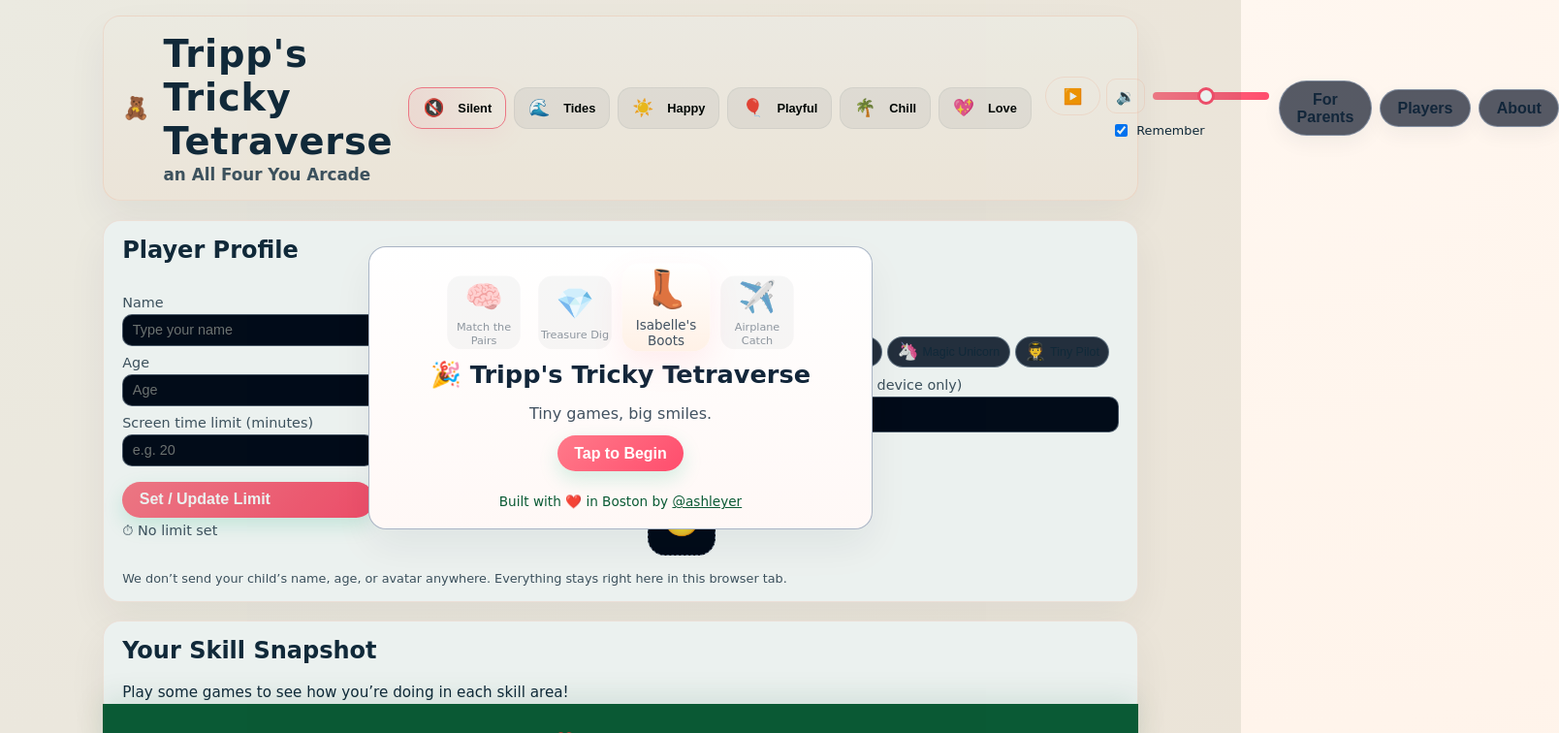
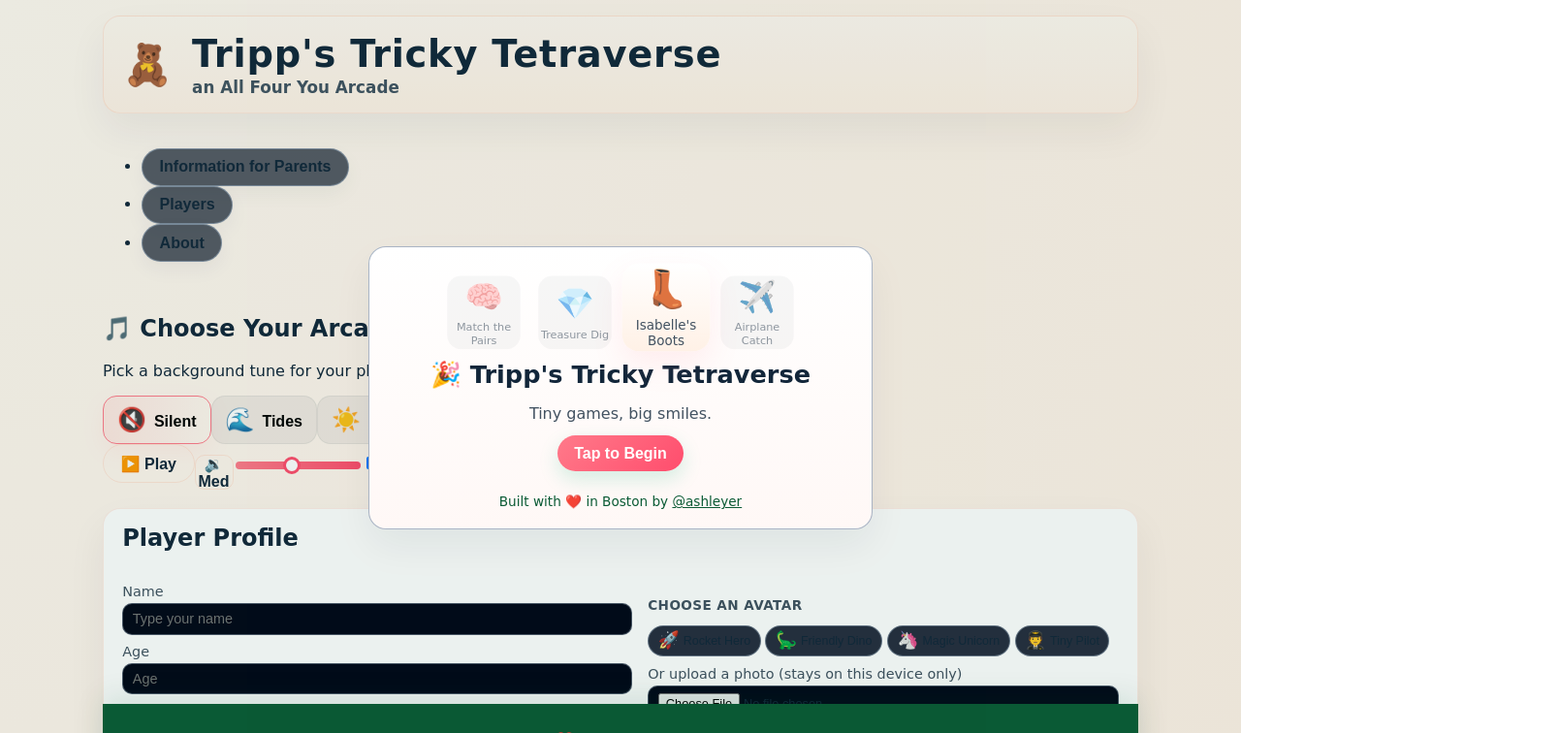
Before and after one commit to ashleyer/tripp-s-tricky-tetraverse, a React (Vite) app: page / in a window 1280 px wide. Shown: the top 756 px of the page at 97% size, 1608 px wide, since content can reach past the window. Built offline with nearby package versions, Linux system fonts and the light colour scheme.

Commit message:
music bar and nav bar realignment

```diff
--- a/src/App.css
+++ b/src/App.css
@@ -1,3 +1,200 @@
+/* Responsive design for all devices */
+@media (max-width: 800px) {
+  .main-overlay-nav, .overlay-list {
+    flex-direction: column;
+    gap: 10px;
+    align-items: center;
+  }
+  .music-choice-section {
+    max-width: 98vw;
+    padding: 1.1rem 0.5rem 1rem 0.5rem;
+  }
+  .music-thumbnails-row {
+    flex-wrap: wrap;
+    gap: 10px;
+  }
+  .design-music-tile {
+    min-width: 56px;
+    min-height: 56px;
+    font-size: 0.98rem;
+    padding: 0.5rem 0.5rem 0.4rem 0.5rem;
+  }
+  .modal-content {
+    padding: 18px 6vw 18px 6vw;
+    max-width: 98vw;
+  }
+  .game-panel {
+    padding: 18px 4vw 18px 4vw;
+    max-width: 99vw;
+  }
+  .profile-card, .performance-section {
+    padding: 1.1rem 0.5rem;
+  }
+}
+
+@media (max-width: 500px) {
+  .design-title {
+    font-size: 1.45rem;
+  }
+  .music-choice-title {
+    font-size: 1.05rem;
+  }
+  .music-choice-section {
+    padding: 0.7rem 0.2rem 0.7rem 0.2rem;
+  }
+  .modal-content {
+    padding: 10px 2vw 10px 2vw;
+    font-size: 0.98rem;
+  }
+  .game-panel {
+    padding: 10px 2vw 10px 2vw;
+    font-size: 0.98rem;
+  }
+}
+/* --- Modern, design-savvy styles for overlays and music section --- */
+@import url('https://fonts.googleapis.com/css2?family=Montserrat:wght@700;900&family=Inter:wght@400;600&display=swap');
+
+.design-title {
+  font-family: 'Montserrat', 'Inter', Arial, sans-serif;
+  font-weight: 900;
+  font-size: 2.5rem;
+  letter-spacing: -1px;
+  color: #ff6f61;
+  margin-bottom: 0.1em;
+  text-shadow: 0 2px 12px #fffbe8cc, 0 1px 0 #fff;
+}
+.design-subtitle {
+  font-family: 'Inter', Arial, sans-serif;
+  font-weight: 600;
+  font-size: 1.15rem;
+  color: #2d6a4f;
+  margin-top: 0.1em;
+  letter-spacing: 0.01em;
+}
+
+.main-overlay-nav {
+  display: flex;
+  justify-content: center;
+  margin: 1.2rem 0 0.7rem 0;
+}
+.overlay-list {
+  display: flex;
+  gap: 18px;
+  list-style: none;
+  padding: 0;
+  margin: 0;
+}
+.overlay-nav-btn {
+  font-family: 'Montserrat', 'Inter', Arial, sans-serif;
+  font-weight: 700;
+  font-size: 1.08rem;
+  background: linear-gradient(90deg, #fffbe8 60%, #ffe7e7 100%);
+  color: #ff6f61;
+  border: 2px solid #ffb347;
+  border-radius: 14px;
+  padding: 0.7rem 1.3rem;
+  box-shadow: 0 2px 10px rgba(255,183,71,0.08);
+  transition: background 0.18s, color 0.18s, border 0.18s;
+}
+.overlay-nav-btn:hover, .overlay-nav-btn:focus {
+  background: #fffbe8;
+  color: #2d6a4f;
+  border-color: #ff6f61;
+}
+
+.music-choice-section {
+  background: linear-gradient(90deg, #fffbe8 60%, #ffe7e7 100%);
+  border-radius: 22px;
+  box-shadow: 0 4px 24px rgba(255,183,71,0.10);
+  padding: 1.5rem 1.2rem 1.2rem 1.2rem;
+  margin: 0 auto 1.2rem auto;
+  max-width: 600px;
+  text-align: center;
+}
+.music-choice-title {
+  font-family: 'Montserrat', 'Inter', Arial, sans-serif;
+  font-weight: 900;
+  font-size: 1.45rem;
+  color: #ff6f61;
+  margin-bottom: 0.2em;
+  letter-spacing: -0.5px;
+}
+.music-choice-prompt {
+  font-family: 'Inter', Arial, sans-serif;
+  font-size: 1.05rem;
+  color: #2d6a4f;
+  margin-bottom: 1.1em;
+}
+.music-thumbnails-row {
+  display: flex;
+  justify-content: center;
+  gap: 18px;
+  margin-bottom: 1.1em;
+}
+.design-music-tile {
+  background: #fff;
+  border: 2.5px solid #ffb347;
+  border-radius: 14px;
+  box-shadow: 0 2px 10px rgba(255,183,71,0.10);
+  font-family: 'Montserrat', 'Inter', Arial, sans-serif;
+  font-weight: 700;
+  color: #2d6a4f;
+  padding: 0.7rem 0.8rem 0.5rem 0.8rem;
+  min-width: 70px;
+  min-height: 70px;
+  display: flex;
+  flex-direction: column;
+  align-items: center;
+  transition: border 0.18s, box-shadow 0.18s, color 0.18s;
+}
+.design-music-tile.music-tile-selected {
+  border: 2.5px solid #ff6f61;
+  color: #ff6f61;
+  box-shadow: 0 4px 18px #ffb34733;
+}
+.music-label {
+  font-size: 1rem;
+  font-family: 'Inter', Arial, sans-serif;
+  font-weight: 600;
+  color: inherit;
+}
+.music-controls-row {
+  display: flex;
+  justify-content: center;
+  align-items: center;
+  gap: 12px;
+  margin-top: 0.2em;
+}
+.design-music-btn {
+  font-family: 'Inter', Arial, sans-serif;
+  font-weight: 600;
+  font-size: 1.02rem;
+  border-radius: 10px;
+  padding: 0.5rem 1.1rem;
+  background: #fffbe8;
+  color: #2d6a4f;
+  border: 2px solid #ffb347;
+  transition: background 0.18s, color 0.18s, border 0.18s;
+}
+.design-music-btn:hover, .design-music-btn:focus {
+  background: #ffe7e7;
+  color: #ff6f61;
+  border-color: #ff6f61;
+}
+.music-volume-slider {
+  width: 120px;
+  accent-color: #ffb347;
+  margin: 0 0.5em;
+}
+.music-remember-label {
+  font-family: 'Inter', Arial, sans-serif;
+  font-size: 0.98rem;
+  color: #2d6a4f;
+  margin-left: 0.7em;
+  display: flex;
+  align-items: center;
+  gap: 6px;
+}
 /* Parent modal backdrop for better readability */
 .parent-modal-backdrop {
   background: rgba(30, 30, 40, 0.85) !important;
@@ -54,47 +251,101 @@
 
 /* Toddler-friendly game styles */
 .game-panel {
-  max-width: 880px;
+  max-width: 980px;
   margin: 0 auto;
-  padding: 18px;
-  background: linear-gradient(180deg, rgba(255,255,255,0.02), rgba(255,255,255,0.01));
-  border-radius: 14px;
-  box-shadow: 0 6px 18px rgba(0,0,0,0.35);
-  color: inherit;
+  padding: 32px 18px 28px 18px;
+  background: linear-gradient(180deg, #fffbe8 60%, #ffe7e7 100%);
+  border-radius: 22px;
+  box-shadow: 0 10px 32px rgba(0,0,0,0.38);
+  color: #1a1a1a;
+  border: 4px solid #ffb347;
 }
 
 .game-instructions { font-size: 1.05rem; margin-bottom: 10px; }
 
+
 .memory-grid {
   display: grid;
   grid-template-columns: repeat(4, 1fr);
-  gap: 12px;
+  gap: 22px;
   justify-items: center;
   align-items: center;
-  padding: 8px;
+  padding: 16px;
 }
 .memory-card {
-  width: clamp(72px, 16vw, 120px);
-  height: clamp(72px, 16vw, 120px);
-  font-size: clamp(1.6rem, 6vw, 3rem);
+  width: clamp(110px, 20vw, 170px);
+  height: clamp(110px, 20vw, 170px);
+  font-size: clamp(2.2rem, 7vw, 4.2rem);
   display:flex;align-items:center;justify-content:center;
-  border-radius:12px;background:#ffffff11;border:1px solid rgba(255,255,255,0.06);
+  border-radius:18px;
+  background:#fffbe8;
+  border: 4px solid #ffb347;
+  box-shadow: 0 2px 10px rgba(0,0,0,0.13);
+  transition: background 0.2s, color 0.2s, border 0.2s;
 }
-.memory-card-flipped { background: #fff; color: #222; }
+.memory-card-flipped {
+  background: #fff;
+  color: #222;
+  border: 4px solid #ff6f61;
+}
+
 
 .dig-grid {
-  display:grid; grid-template-columns: repeat(3, 1fr); gap:12px; padding:8px;
+  display:grid; grid-template-columns: repeat(3, 1fr); gap:22px; padding:16px;
 }
-.dig-cell { width: clamp(80px,18vw,140px); height: clamp(80px,18vw,140px); font-size: clamp(1.6rem,6vw,3rem); border-radius:12px; background:#ffffff11; }
-.dig-cell-dug { background:#fff; }
-.dig-cell-treasure { background: linear-gradient(135deg,#fff2,#ffd700); }
+.dig-cell {
+  width: clamp(120px,22vw,180px);
+  height: clamp(120px,22vw,180px);
+  font-size: clamp(2.2rem,7vw,4.2rem);
+  border-radius:18px;
+  background:#fffbe8;
+  border: 4px solid #ffb347;
+  box-shadow: 0 2px 10px rgba(0,0,0,0.13);
+  transition: background 0.2s, border 0.2s;
+}
+.dig-cell-dug { background:#fff; border: 4px solid #ffb347; }
+.dig-cell-treasure { background: linear-gradient(135deg,#fff2,#ffd700); border: 4px solid #ffd700; }
 
-.boots-row { display:flex; gap:12px; justify-content:center; flex-wrap:wrap; padding:8px; }
-.boots-cell { width: clamp(80px,15vw,120px); height: clamp(80px,15vw,120px); font-size: clamp(1.6rem,5vw,2.4rem); display:flex; align-items:center; justify-content:center; border-radius:12px; background:#ffffff11; }
 
-.planes-area { position: relative; height: 220px; margin: 6px 0 12px; overflow: hidden; border-radius:12px; background: linear-gradient(90deg, rgba(255,255,255,0.02), rgba(255,255,255,0.01)); }
-.plane { position: absolute; left: -120px; width: 84px; height: 84px; font-size: 2.4rem; display:flex; align-items:center; justify-content:center; background: #fff; color: #222; border-radius: 14px; box-shadow: 0 6px 14px rgba(0,0,0,0.25); border: none; }
-.plane:hover { transform: translateY(-6px) scale(1.03); }
+.boots-row { display:flex; gap:22px; justify-content:center; flex-wrap:wrap; padding:16px; }
+.boots-cell {
+  width: clamp(110px,18vw,150px);
+  height: clamp(110px,18vw,150px);
+  font-size: clamp(2.2rem,6vw,3.2rem);
+  display:flex; align-items:center; justify-content:center;
+  border-radius:18px;
+  background:#fffbe8;
+  border: 4px solid #ffb347;
+  box-shadow: 0 2px 10px rgba(0,0,0,0.13);
+  transition: background 0.2s, border 0.2s;
+}
+
+
+.planes-area {
+  position: relative;
+  height: 320px;
+  margin: 12px 0 18px;
+  overflow: hidden;
+  border-radius:22px;
+  background: linear-gradient(90deg, #fffbe8 60%, #ffe7e7 100%);
+  border: 4px solid #ffb347;
+  box-shadow: 0 2px 10px rgba(0,0,0,0.13);
+}
+.plane {
+  position: absolute;
+  left: -120px;
+  width: 120px;
+  height: 120px;
+  font-size: 3.2rem;
+  display:flex; align-items:center; justify-content:center;
+  background: #fff;
+  color: #222;
+  border-radius: 22px;
+  box-shadow: 0 6px 18px rgba(0,0,0,0.25);
+  border: 4px solid #ffb347;
+  transition: box-shadow 0.2s, border 0.2s;
+}
+.plane:hover { transform: translateY(-10px) scale(1.07); box-shadow: 0 10px 32px rgba(0,0,0,0.28); border: 4px solid #ff6f61; }
 .plane-caught { opacity: 0.4; transform: scale(0.9); filter: grayscale(60%); }
 
 @keyframes fly-across {
@@ -136,3 +387,36 @@
 
 /* ensure good contrast on darker backgrounds */
 body { background-color: #0f1720; }
+
+/* Brighter, more readable modal overlays for all overlays (parents, about, players) */
+.modal-backdrop {
+  position: fixed;
+  top: 0; left: 0; right: 0; bottom: 0;
+  background: rgba(255, 255, 255, 0.82) !important;
+  z-index: 1001;
+  display: flex;
+  align-items: center;
+  justify-content: center;
+}
+.modal-content {
+  background: #fffbe8 !important;
+  color: #1a1a1a !important;
+  border-radius: 22px;
+  box-shadow: 0 8px 40px 0 rgba(0,0,0,0.18);
+  padding: 38px 28px 28px 28px;
+  max-width: 540px;
+  width: 98vw;
+  margin: 0 auto;
+  position: relative;
+  border: 4px solid #ffb347;
+}
+.modal-content h2, .modal-content h3 {
+  color: #ff6f61;
+}
+.modal-content p, .modal-content label, .modal-content ul, .modal-content li {
+  color: #1a1a1a;
+  font-size: 1.08rem;
+}
+.modal-content input, .modal-content button {
+  font-size: 1.08rem;
+}
--- a/src/App.tsx
+++ b/src/App.tsx
@@ -520,35 +520,75 @@ const App: React.FC = () => {
 
   return (
     <div className={`app-root ${selectedGame ? "in-game" : ""}`}>
+
       <header className="app-header" aria-label="Tripp's Tricky Tetraverse">
         <div className="header-main">
-          <div style={{ display: "flex", alignItems: "center", gap: 8 }}>
-            <span className="app-title-emoji" aria-hidden>
+          <div style={{ display: "flex", alignItems: "center", gap: 12 }}>
+            <span className="app-title-emoji" aria-hidden style={{fontSize:'2.6rem',marginRight:8}}>
               🧸
             </span>
             <div>
-              <h1 className="app-title" aria-label="Tripp's Tricky Tetraverse">
+              <h1 className="app-title design-title" aria-label="Tripp's Tricky Tetraverse">
                 Tripp's Tricky Tetraverse
               </h1>
-              <p className="app-subtitle">an All Four You Arcade</p>
-            </div>
-          </div>
-        </div>
-        <div className="header-right">
-          <div style={{ display: "flex", alignItems: "center", gap: 8, marginRight: 8 }}>
-            <div style={{ display: 'flex', gap: 8, alignItems: 'center' }}>
+              <p className="app-subtitle design-subtitle">an All Four You Arcade</p>
+            </div>
+          </div>
+        </div>
+      </header>
+
+      {/* Overlay buttons below title banner */}
+      <nav className="main-overlay-nav" aria-label="App info and settings">
+        <ul className="overlay-list">
+          <li>
+            <button
+              type="button"
+              className="parent-button overlay-nav-btn"
+              onClick={() => setShowParentOverlay(true)}
+              aria-label="Open information for parents"
+            >
+              Information for Parents
+            </button>
+          </li>
+          <li>
+            <button
+              type="button"
+              className="parent-button overlay-nav-btn"
+              onClick={() => setShowPlayersOverlay(true)}
+              aria-label="Players"
+            >
+              Players
+            </button>
+          </li>
+          <li>
+            <button
+              type="button"
+              className="parent-button overlay-nav-btn"
+              onClick={() => setShowAboutOverlay(true)}
+              aria-label="About this app"
+            >
+              About
+            </button>
+          </li>
+        </ul>
+      </nav>
+
+      {/* Music choice section below overlays */}
+      <section className="music-choice-section" aria-label="Background music selection">
+        <h2 className="music-choice-title">🎵 Choose Your Arcade Music</h2>
+        <p className="music-choice-prompt">Pick a background tune for your play session. You can change it anytime!</p>
+        <div className="music-thumbnails-row">
           {MUSIC_TRACKS.map((t) => (
             <button
               key={t.key}
               type="button"
-                  className={`music-tile ${musicKey === t.key ? 'music-tile-selected' : ''}`}
+              className={`music-tile design-music-tile ${musicKey === t.key ? 'music-tile-selected' : ''}`}
               onClick={() => {
                 playSound('click');
                 setMusicKey(t.key);
                 setBackgroundMusic(t.key, true);
                 try {
                   if (rememberMusic) {
-                        // persist choice to localStorage and per-player profile
                     localStorage.setItem('musicKey', t.key);
                     setPlayer((p) => ({ ...p, musicKey: t.key, musicVolume }));
                   }
@@ -557,29 +597,26 @@ const App: React.FC = () => {
               aria-pressed={musicKey === t.key}
               aria-label={`Choose ${t.label} music`}
             >
-                  <span aria-hidden style={{ fontSize: '1.1rem' }}>{t.emoji}</span>
-                  <span style={{ fontSize: '0.8rem', marginLeft: 6 }}>{t.label}</span>
+              <span aria-hidden style={{ fontSize: '1.5rem', display:'block' }}>{t.emoji}</span>
+              <span className="music-label" style={{ fontSize: '1rem', marginTop: 4 }}>{t.label}</span>
             </button>
           ))}
         </div>
-
-            <div style={{ display: 'flex', flexDirection: 'column', gap: 6, marginLeft: 6, alignItems: 'center' }}>
-              <div style={{ display: 'flex', gap: 6, alignItems: 'center' }}>
+        <div className="music-controls-row">
           <button
             type="button"
-                  className="secondary-button"
+            className="secondary-button design-music-btn"
             onClick={() => toggleMusicPlay()}
             aria-pressed={isMusicPlaying}
             aria-label={isMusicPlaying ? 'Pause background music' : 'Play background music'}
             title={isMusicPlaying ? 'Pause music' : 'Play music'}
           >
-                  {isMusicPlaying ? '⏸️' : '▶️'}
+            {isMusicPlaying ? '⏸️ Pause' : '▶️ Play'}
           </button>
           <button
             type="button"
-                  className="secondary-button volume-icon"
+            className="secondary-button design-music-btn volume-icon"
             onClick={() => {
-                    // toggle mute/unmute
               if (musicVolume > 0) {
                 prevVolumeRef.current = musicVolume;
                 setMusicVolume(0);
@@ -593,7 +630,7 @@ const App: React.FC = () => {
             aria-label={musicVolume > 0 ? 'Mute' : 'Unmute'}
             title={musicVolume > 0 ? 'Mute' : 'Unmute'}
           >
-                  {musicVolume === 0 ? '🔇' : musicVolume < 0.33 ? '🔈' : musicVolume < 0.66 ? '🔉' : '🔊'}
+            {musicVolume === 0 ? '🔇 Mute' : musicVolume < 0.33 ? '🔈 Low' : musicVolume < 0.66 ? '🔉 Med' : '🔊 Loud'}
           </button>
           <input
             type="range"
@@ -602,7 +639,6 @@ const App: React.FC = () => {
             value={Math.round(musicVolume * 100)}
             onChange={(e) => {
               const v = Number(e.currentTarget.value) / 100;
-                    // remember previous sensible volume when the user mutes
               if (v > 0) prevVolumeRef.current = v;
               setMusicVolume(v);
               if (musicRef.current) musicRef.current.volume = v;
@@ -611,10 +647,9 @@ const App: React.FC = () => {
               } catch (e) {}
             }}
             aria-label="Music volume"
-                  style={{ width: 120 }}
-                />
-              </div>
-              <label style={{ display: 'flex', alignItems: 'center', gap: 6, fontSize: '0.8rem' }}>
+            className="music-volume-slider"
+          />
+          <label className="music-remember-label">
             <input
               type="checkbox"
               checked={rememberMusic}
@@ -624,7 +659,6 @@ const App: React.FC = () => {
                 try {
                   localStorage.setItem('rememberMusic', v ? '1' : '0');
                   if (v) {
-                        // persist current music preferences to the player profile
                     setPlayer((p) => ({ ...p, musicKey, musicVolume }));
                   } else {
                     localStorage.removeItem('musicKey');
@@ -636,35 +670,7 @@ const App: React.FC = () => {
             Remember
           </label>
         </div>
-          </div>
-          <button
-            type="button"
-            className="parent-button"
-            onClick={() => setShowParentOverlay(true)}
-            aria-label="Open information for parents"
-          >
-            For Parents
-          </button>
-          <button
-            type="button"
-            className="parent-button"
-            onClick={() => setShowPlayersOverlay(true)}
-            aria-label="Players"
-            style={{ marginLeft: 8 }}
-          >
-            Players
-          </button>
-          <button
-            type="button"
-            className="parent-button"
-            onClick={() => setShowAboutOverlay(true)}
-            aria-label="About this app"
-            style={{ marginLeft: 8 }}
-          >
-            About
-          </button>
-        </div>
-      </header>
+      </section>
 
       {showIntro && (
         <IntroBanner
@@ -1507,6 +1513,16 @@ const AboutOverlay: React.FC<AboutOverlayProps> = ({ onClose }) => {
           progress notes that never leave the browser. The games are short
           and non-competitive — great for little hands and growing minds.
         </p>
+        <p style={{ marginTop: '1rem', fontSize: '0.98rem' }}>
+          <a
+            href="https://github.com/ashleyer/tripp-s-tricky-tetraverse"
+            target="_blank"
+            rel="noopener noreferrer"
+            style={{ color: 'var(--brand-darkgreen)', textDecoration: 'underline' }}
+          >
+            View this project on GitHub
+          </a>
+        </p>
         <div style={{ marginTop: "1rem" }}>
           <button className="primary-button" onClick={onClose}>
             Close
```
Lines whose indentation alone changed are shown as unchanged.
